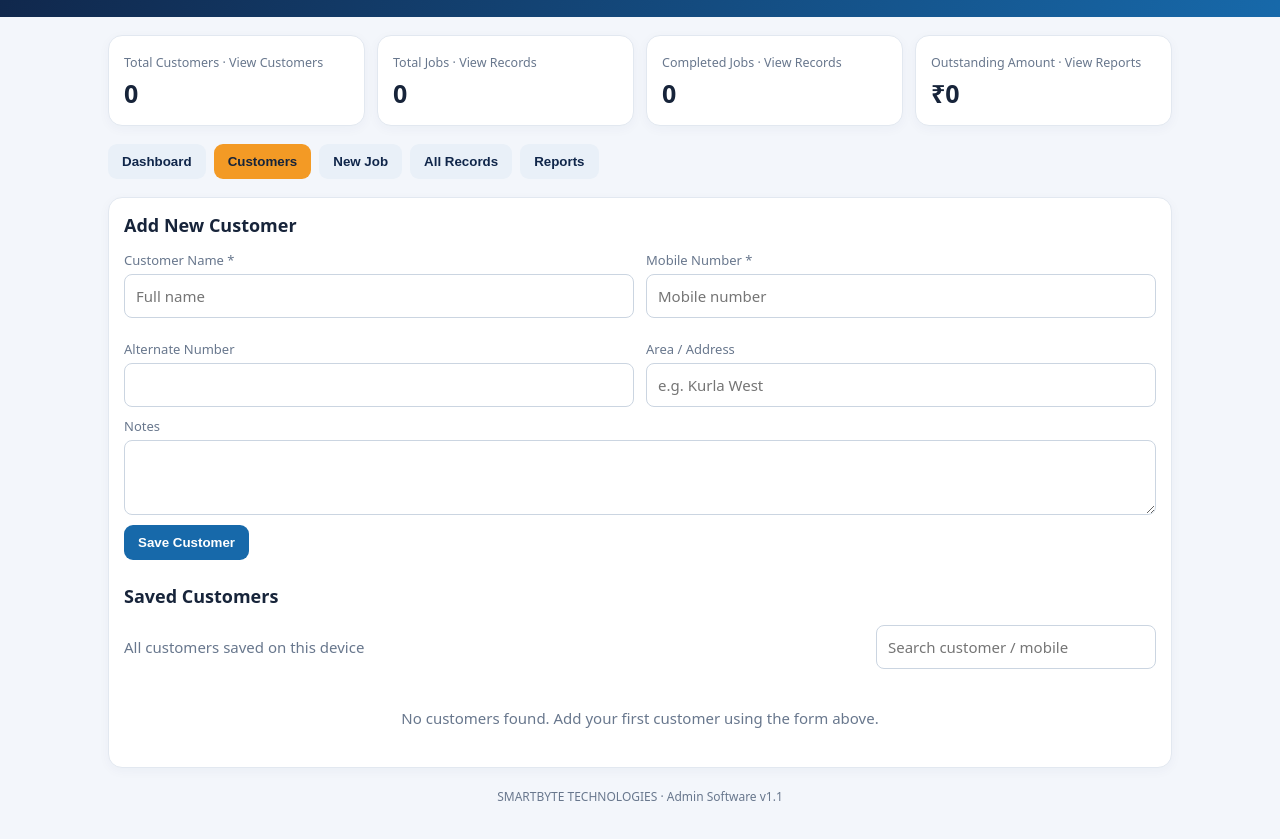
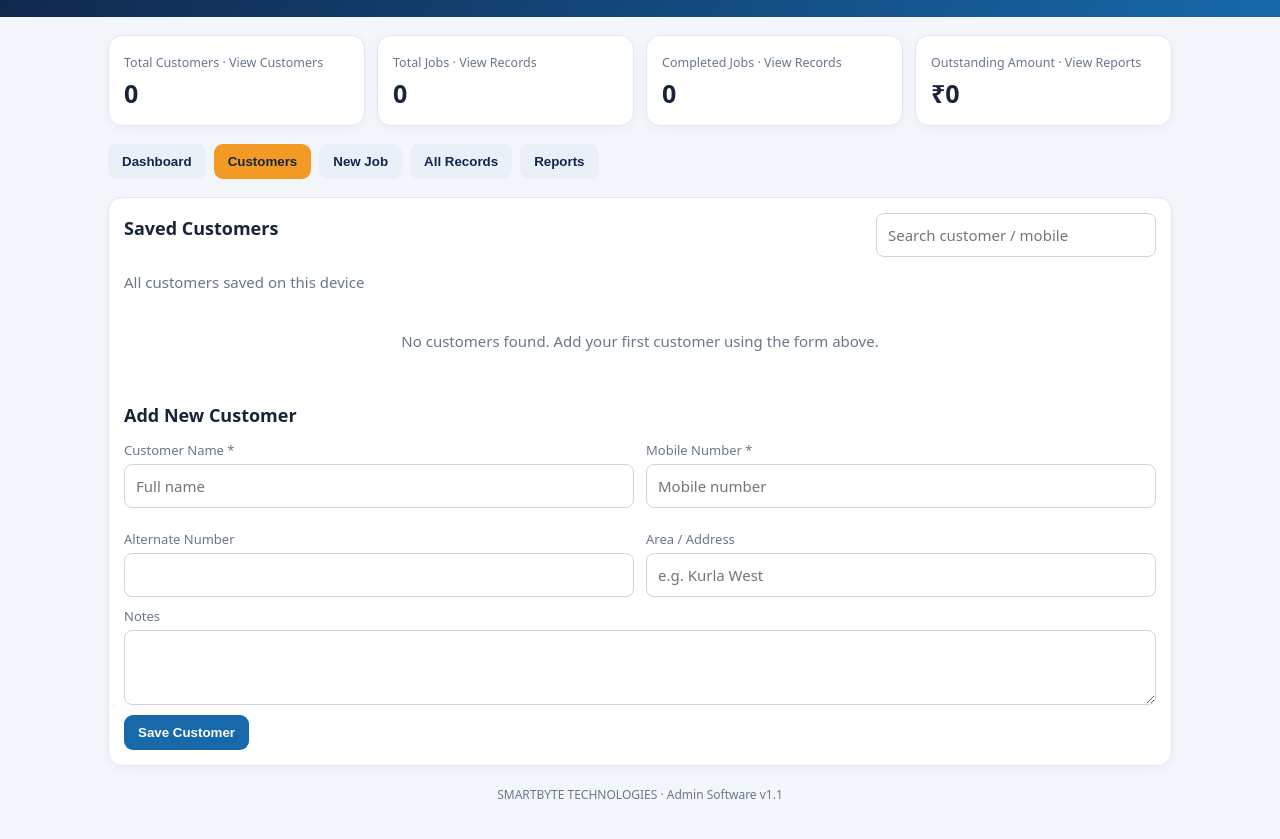
Before and after one commit to technologiessmartbyte/smartbyte-admin, a plain HTML site: page index.html in a window 1280 px wide. Both pictures are taken after a click on the button "Customers". Shown: the part 71-910 px from the top of the page. Drawn offline with Linux system fonts and the light colour scheme.

Commit message:
Show saved customers before add customer form

```diff
--- a/index.html
+++ b/index.html
@@ -8,7 +8,7 @@
 <div class="stats"><div class="stat stat-click" role="button" tabindex="0" onclick="openTab('customer')" onkeydown="if(event.key==='Enter'||event.key===' '){event.preventDefault();openTab('customer')}"><small>Total Customers · View Customers</small><b id="sCustomers">0</b></div><div class="stat stat-click" role="button" tabindex="0" onclick="openTab('records')" onkeydown="if(event.key==='Enter'||event.key===' '){event.preventDefault();openTab('records')}"><small>Total Jobs · View Records</small><b id="sJobs">0</b></div><div class="stat stat-click" role="button" tabindex="0" onclick="openTab('records')" onkeydown="if(event.key==='Enter'||event.key===' '){event.preventDefault();openTab('records')}"><small>Completed Jobs · View Records</small><b id="sDone">0</b></div><div class="stat stat-click" role="button" tabindex="0" onclick="openTab('reports')" onkeydown="if(event.key==='Enter'||event.key===' '){event.preventDefault();openTab('reports')}"><small>Outstanding Amount · View Reports</small><b id="sDue">₹0</b></div></div>
 <div class="tabs"><button class="tab active" data-tab="dashboard">Dashboard</button><button class="tab secondary" data-tab="customer">Customers</button><button class="tab secondary" data-tab="job">New Job</button><button class="tab secondary" data-tab="records">All Records</button><button class="tab secondary" data-tab="reports">Reports</button></div>
 <section id="dashboard" class="panel"><div class="topline"><h2>Business Overview</h2><span class="tag">Offline-ready · Saved on this device</span></div><p class="muted">Manage customers, repair services, payments, and outstanding balances in one place.</p><div class="notice">Important: This is the first local version. Data stays in this browser/device. Download backups regularly before clearing browser data. Online sync and login are not included yet.</div><h2 style="margin-top:18px">Recent Jobs</h2><div id="recent"></div></section>
-<section id="customer" class="panel hidden"><h2>Add New Customer</h2><form id="customerForm"><div class="grid"><div class="field"><label>Customer Name *</label><input name="name" required placeholder="Full name"></div><div class="field"><label>Mobile Number *</label><input name="phone" required inputmode="tel" placeholder="Mobile number"></div><div class="field"><label>Alternate Number</label><input name="alt" inputmode="tel"></div><div class="field"><label>Area / Address</label><input name="address" placeholder="e.g. Kurla West"></div></div><div class="field"><label>Notes</label><textarea name="notes"></textarea></div><button>Save Customer</button></form><h2 style="margin-top:24px">Saved Customers</h2><div class="topline"><p class="muted">All customers saved on this device</p><input class="search" id="customerSearch" placeholder="Search customer / mobile"></div><div id="customerListTable" class="tablewrap"></div></section>
+<section id="customer" class="panel hidden"><div class="topline"><h2>Saved Customers</h2><input class="search" id="customerSearch" placeholder="Search customer / mobile"></div><p class="muted">All customers saved on this device</p><div id="customerListTable" class="tablewrap"></div><h2 style="margin-top:28px">Add New Customer</h2><form id="customerForm"><div class="grid"><div class="field"><label>Customer Name *</label><input name="name" required placeholder="Full name"></div><div class="field"><label>Mobile Number *</label><input name="phone" required inputmode="tel" placeholder="Mobile number"></div><div class="field"><label>Alternate Number</label><input name="alt" inputmode="tel"></div><div class="field"><label>Area / Address</label><input name="address" placeholder="e.g. Kurla West"></div></div><div class="field"><label>Notes</label><textarea name="notes"></textarea></div><button>Save Customer</button></form></section>
 <section id="job" class="panel hidden"><h2>New Service Job</h2><form id="jobForm"><div class="grid"><div class="field"><label>Customer *</label><select name="customer" id="jobCustomer" required><option value="">Select customer</option></select></div><div class="field"><label>Service Type *</label><select name="type" required><option value="">Select</option><option>Desktop / Laptop Repair</option><option>Windows Installation</option><option>Software Installation</option><option>Networking</option><option>CCTV Support</option><option>Remote IT Support</option><option>Office IT Maintenance</option><option>Other</option></select></div><div class="field"><label>Job Date</label><input type="date" name="date" id="jobDate"></div><div class="field"><label>Technician</label><input name="technician" placeholder="Technician name"></div><div class="field"><label>Total Charge (₹)</label><input type="number" min="0" step="1" name="charge" value="0"></div><div class="field"><label>Payment Received (₹)</label><input type="number" min="0" step="1" name="paid" value="0"></div><div class="field"><label>Status</label><select name="status"><option>New</option><option>In Progress</option><option>Completed</option><option>Delivered</option><option>Cancelled</option></select></div></div><div class="field"><label>Issue / Work Description</label><textarea name="description" placeholder="Customer issue and work performed"></textarea></div><button>Save Job</button></form></section>
 <section id="records" class="panel hidden"><div class="topline"><h2>Customer & Job Records</h2><input class="search" id="search" placeholder="Search name / mobile / Job ID"></div><h2 style="margin-top:18px">Jobs</h2><div id="jobsTable" class="tablewrap"></div><h2 style="margin-top:22px">Customers</h2><div id="customersTable" class="tablewrap"></div></section>
 <section id="reports" class="panel hidden"><h2>Business Reports</h2><div id="reportStats"></div><div class="actions"><button onclick="exportCSV()">Download Job Report CSV</button><button class="secondary" onclick="exportBackup()">Full JSON Backup</button><label class="btn secondary" style="display:inline-block">Restore Backup<input type="file" accept="application/json" id="restore" hidden></label></div><div class="notice">Payments are recorded job-wise. No online payment gateway is connected.</div></section>
```
